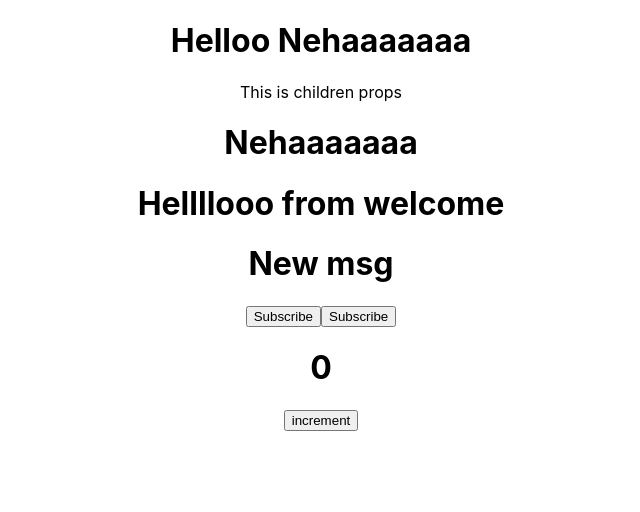
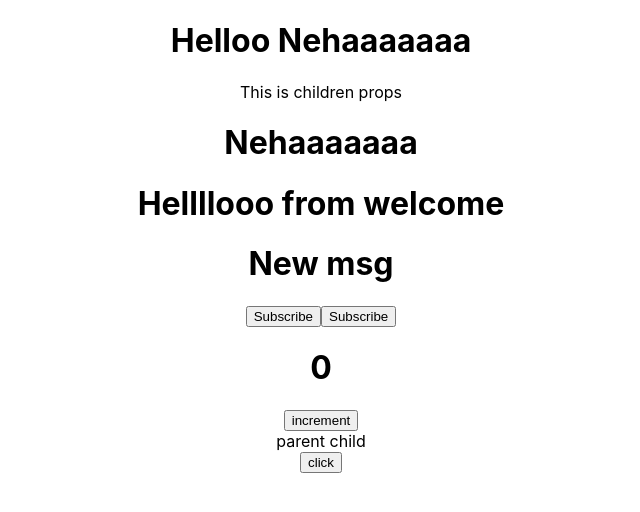
Before and after one commit to Nehavel/react_new, a React (Create React App) app in the folder learn_react/: page / in a window 1280 px wide. Shown: the top 512 px of the page, without its empty margins (319-959 px from the left). Built offline with nearby package versions, Linux system fonts and the light colour scheme.

Commit message:
parent child interaction

```diff
--- a/learn_react/src/App.js
+++ b/learn_react/src/App.js
@@ -3,6 +3,7 @@ import Greet from "./components/Greet";
 import Welcome from "./components/Welcome";
 import Counter from "./components/Counter";
 import Message from "./components/Message";
+import ParentComponent from "./components/ParentComponent";
 function App() {
   return (
     <div className="App">
@@ -16,6 +17,8 @@ function App() {
       {/* state example */}
       <Message></Message>
       <Counter></Counter>
+      parent child
+      <ParentComponent />
     </div>
   );
 }
--- /dev/null
+++ b/learn_react/src/components/ChildComponent.js
@@ -0,0 +1,12 @@
+import React from "react";
+
+function ChildComponent(props) {
+  return (
+    <div>
+      {/* call the parent method using props */}
+      <button onClick={() => props.getHandler("childddd")}>click</button>
+    </div>
+  );
+}
+
+export default ChildComponent;
--- /dev/null
+++ b/learn_react/src/components/ParentComponent.js
@@ -0,0 +1,20 @@
+import ChildComponent from "./ChildComponent";
+import React, { Component } from "react";
+
+export default class ParentComponent extends Component {
+  constructor() {
+    super();
+    this.getHandler = this.getHandler.bind(this);
+  }
+  getHandler(child) {
+    alert(`clicked from child ${child}`);
+  }
+  render() {
+    return (
+      <div>
+        {/* get handler is the event to trigger a fn in parent, to give data to child use props */}
+        <ChildComponent getHandler={this.getHandler} />
+      </div>
+    );
+  }
+}
```
